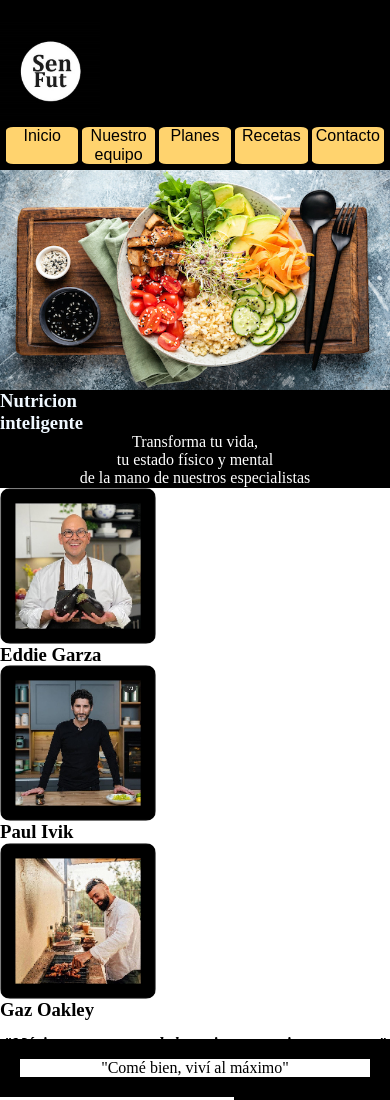
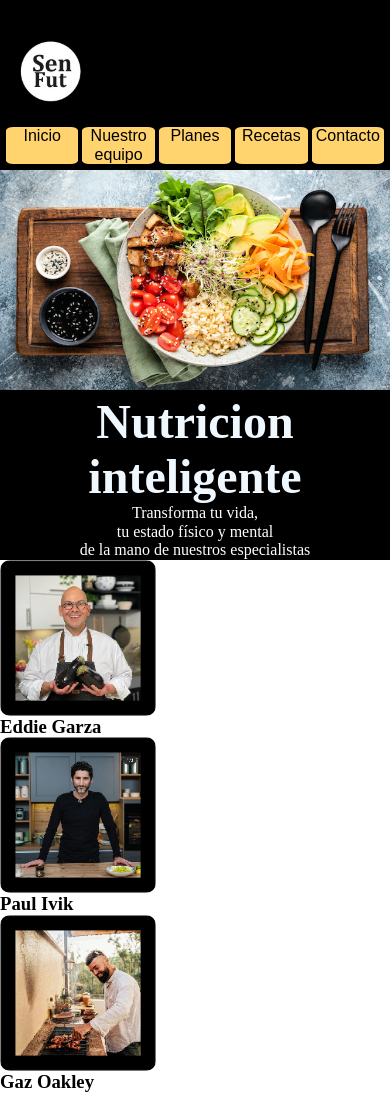
Before and after one commit to jhonskoro/senfut, a plain HTML site: page index.html in a window 390 px wide. Shown: the top 1100 px of the page. Drawn offline with Linux system fonts and the light colour scheme; a web font is replaced by a local one.

Commit message:
edite el index responsive

```diff
--- a/main.css
+++ b/main.css
@@ -84,14 +84,14 @@ transition: color 0;
 .foto-inicio-reemplazo{
     width: 100%;
 }
-.fotoiniciocontexto{
-    display:flex;
-    flex-direction: column;
-}
+
+
+
 .foto-inicio-contexto__texto1{
    color: aliceblue;
-   position: sticky;
-   top: 50px;
+   font-size: 300%;
+   text-align: center;
+
 }
 
 .frase3{
@@ -109,7 +109,7 @@ transition: color 0;
     font-size: 100%;
 }
 .equipo-inicio{
-    width: 100%;
+    height: 100%;
     background-color: #ffffff;
     display: flex;
     flex-direction: column;
```
Also changed, not shown: index.html (+2 -2 lines).
